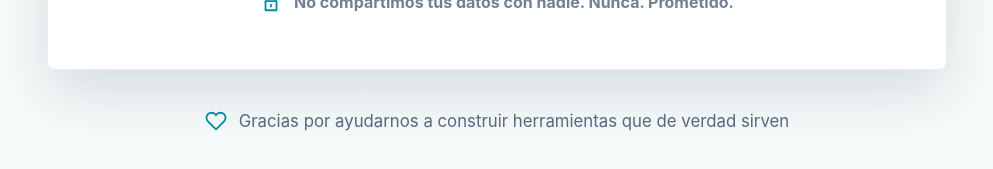
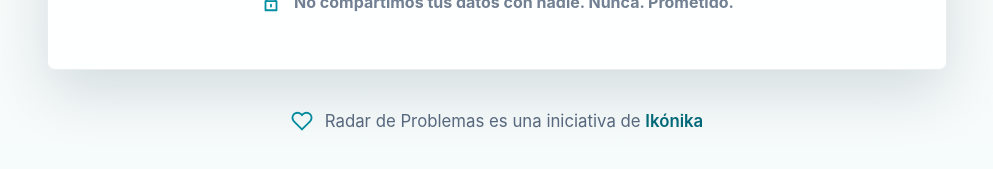
Before and after one commit to gabirisa/radar_problem, an Angular app: page / in a window 1280 px wide. Shown: the part 2213-2382 px from the top of the page, without its empty margins (143-1136 px from the left). Built offline with nearby package versions, Linux system fonts and the light colour scheme; no server answers.

Commit message:
link on footer

```diff
--- a/src/app/landing/landing.css
+++ b/src/app/landing/landing.css
@@ -320,6 +320,17 @@ footer {
   text-align: center;
 }
 
+footer a {
+  color: #006b7a;
+  font-weight: 600;
+  text-decoration: none;
+}
+
+footer a:hover {
+  text-decoration: underline;
+  text-underline-offset: 3px;
+}
+
 @media (max-width: 700px) {
   .page-shell {
     width: min(100% - 24px, 960px);
--- a/src/app/landing/landing.html
+++ b/src/app/landing/landing.html
@@ -153,6 +153,6 @@
 
   <footer>
     <svg viewBox="0 0 24 24" aria-hidden="true"><path d="M20.8 4.6a5.5 5.5 0 0 0-7.8 0L12 5.7l-1-1.1a5.5 5.5 0 1 0-7.8 7.8l8.8 8.8 8.8-8.8a5.5 5.5 0 0 0 0-7.8Z" /></svg>
-    Gracias por ayudarnos a construir herramientas que de verdad sirven
+    <span>Radar de Problemas es una iniciativa de <a href="https://ikonika.es" target="_blank" rel="noopener">Ikónika</a></span>
   </footer>
 </main>
```
